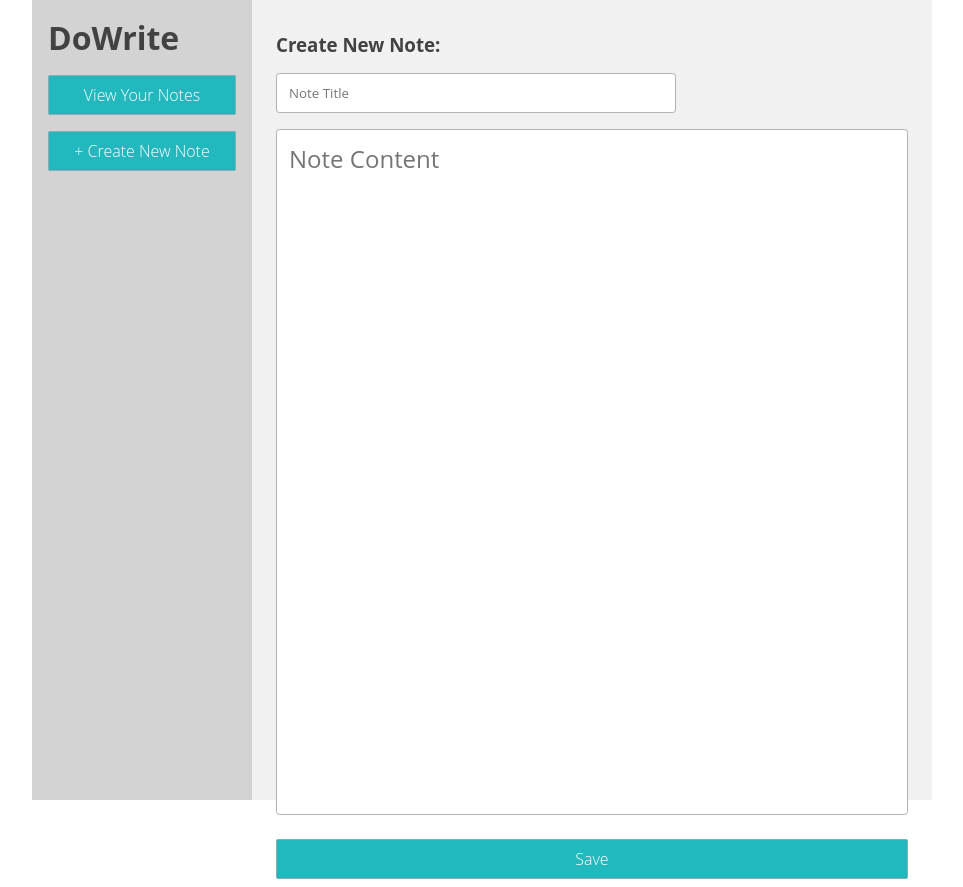
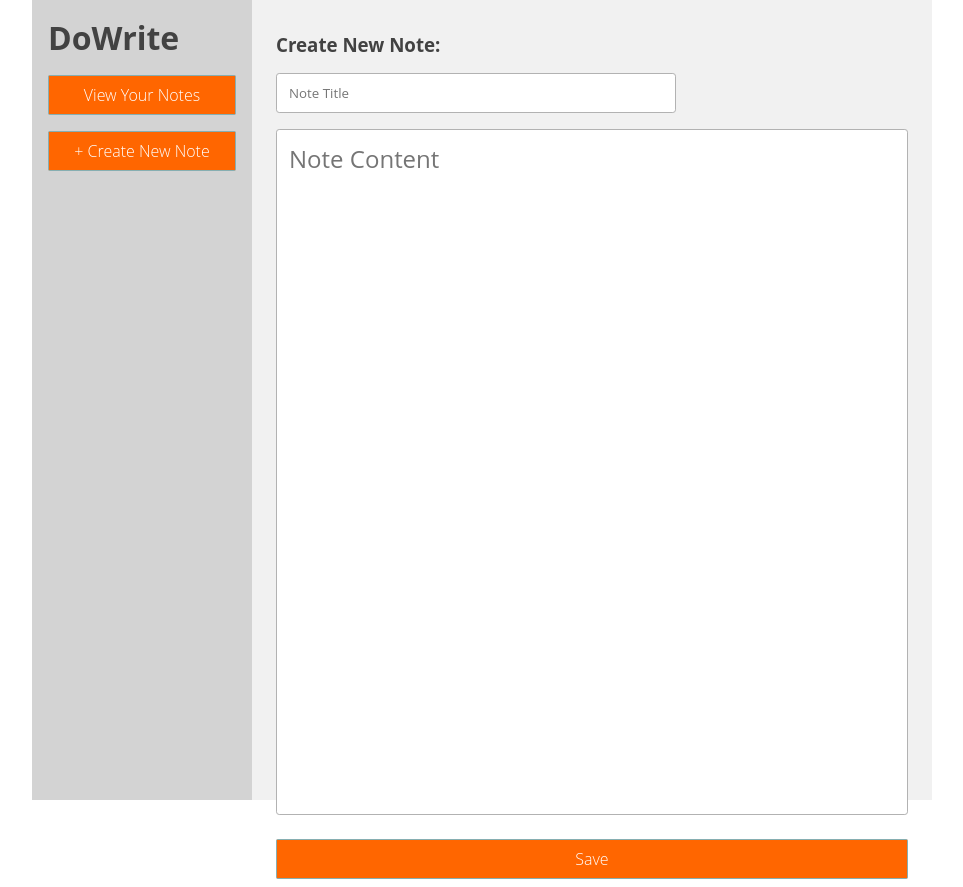
Before and after one commit to danteocualesjr/front-end-project-week-v2, a React (Create React App) app: page /create in a window 1280 px wide. Shown: the whole page, without its empty margins (158-1121 px from the left). Built offline with nearby package versions, Linux system fonts and the light colour scheme.

Commit message:
Changed color of buttons in LeftNav.

```diff
--- a/src/components/LeftNav/index.css
+++ b/src/components/LeftNav/index.css
@@ -25,7 +25,7 @@
     align-items: center;
     color: white;
     font-weight: 300;
-    background-color: #23B8BE;
+    background-color: #FF6600;
     border: 1px solid #86AEB1;
     margin: 0.5rem 0;
     height: 40px;
```
